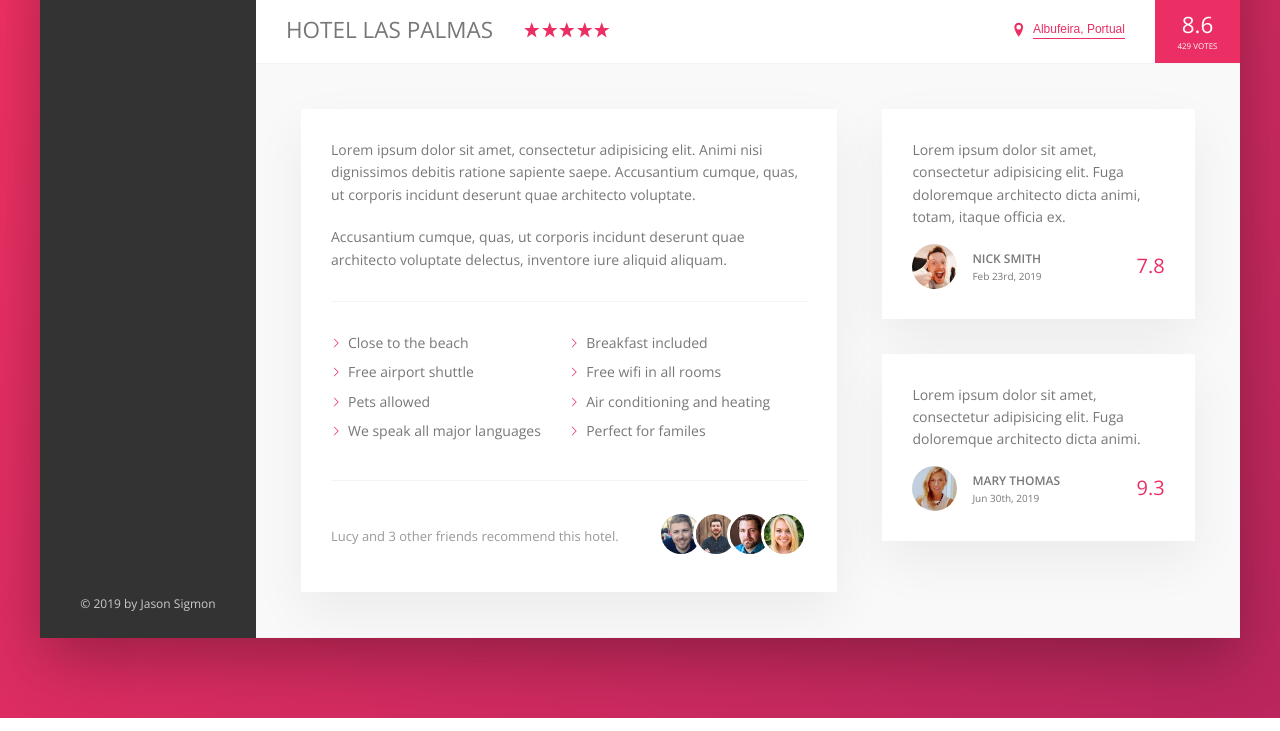
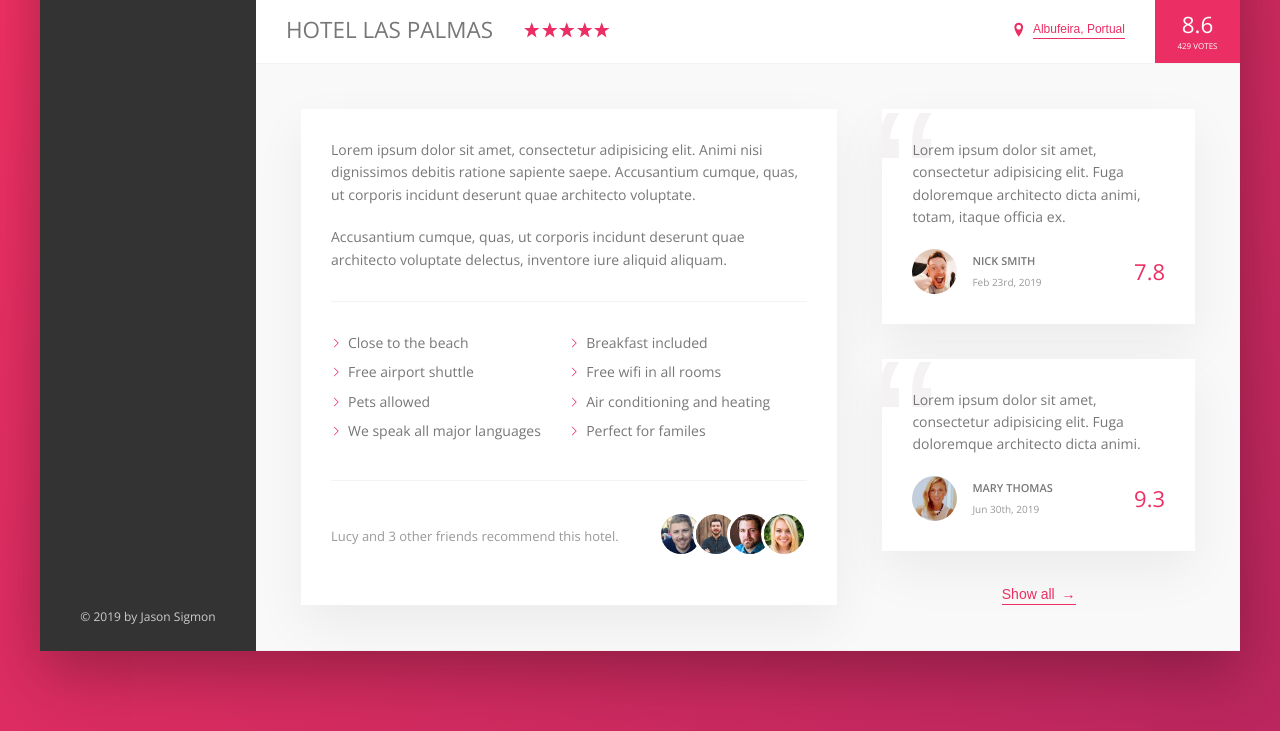
Before and after one commit to jaysig/Trillo, a website: page index.html in a window 1280 px wide. Shown: the part 538-1269 px from the top of the page. Drawn offline with nearby package versions, Linux system fonts and the light colour scheme.

Commit message:
Completed User Review Section

```diff
--- a/index.html
+++ b/index.html
@@ -197,6 +197,8 @@
                                 <div class="review__rating">9.3</div>
                             </figcaption>
                         </figure>
+
+                        <button class="btn-inline">Show all <span>&rarr;</span></button>
                     </div>
                 </div>
             </main>
--- a/sass/_components.scss
+++ b/sass/_components.scss
@@ -266,8 +266,17 @@
     cursor: pointer;
     transition: all 0.2s;
 
+    & span {
+        margin-left: 3px;
+        transition: margin-left .2s;
+    }
+
     &:hover {
         color: var(--color-grey-dark-1);
+
+        span {
+            margin-left: 8px;
+        }
     }
 
     &:focus {
@@ -371,9 +380,13 @@
     box-shadow: var(--shadow-light);
     padding: 3rem;
     margin-bottom: 3.5rem;
+    position: relative;
+    overflow: hidden;
 
     &__text {
-        margin-bottom: 1.5rem;
+        margin-bottom: 2rem;
+        z-index: 10;
+        position: relative;
     }
 
     &__user {
@@ -389,21 +402,36 @@
     }
 
     &__user-box {
-        flex: 0 0 65%;
+        margin-right: auto;
     }
 
     &__user-name {
         text-transform: uppercase;
         font-weight: 700;
-        font-size: 1.2rem;
+        font-size: 1.1rem;
+        margin-bottom: .4rem;
     }
 
     &__user-date {
         font-size: 1rem;
+        color: vaR(--color-grey-dark-3);
     }
 
     &__rating {
-        font-size: 2rem;
+        font-size: 2.2rem;
         color: var(--color-primary);
+        font-weight: 300;
+    }
+
+    &::before {
+        content: "\201C";
+        position: absolute;
+        top: -2.75rem;
+        left: -1rem;
+        line-height: 1;
+        font-size: 20rem;
+        color: var(--color-grey-light-2);
+        font-family: sans-serif;
+        z-index: 1;
     }
 }
--- a/sass/_layout.scss
+++ b/sass/_layout.scss
@@ -56,4 +56,8 @@
 
 .user-reviews {
     flex: 1;
+
+    display: flex;
+    flex-direction: column;
+    align-items: center;
 }
```
Also changed, not shown: css/style.css.
